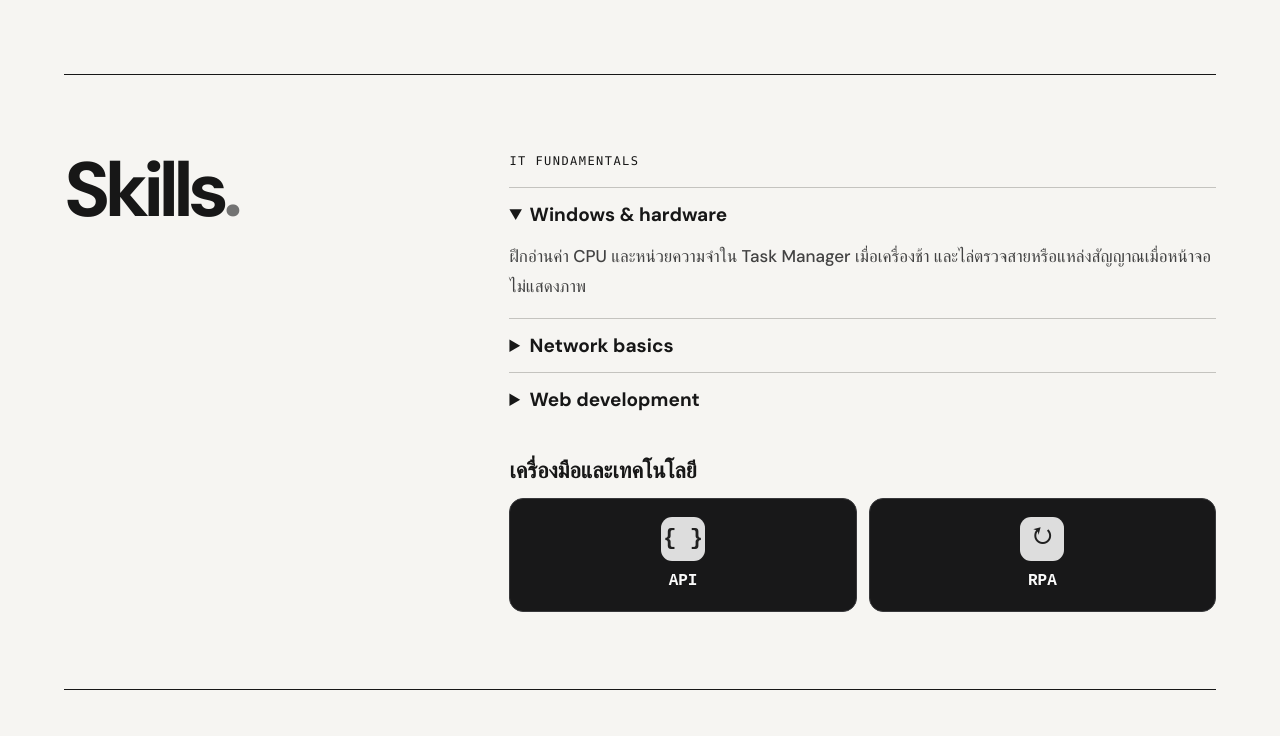
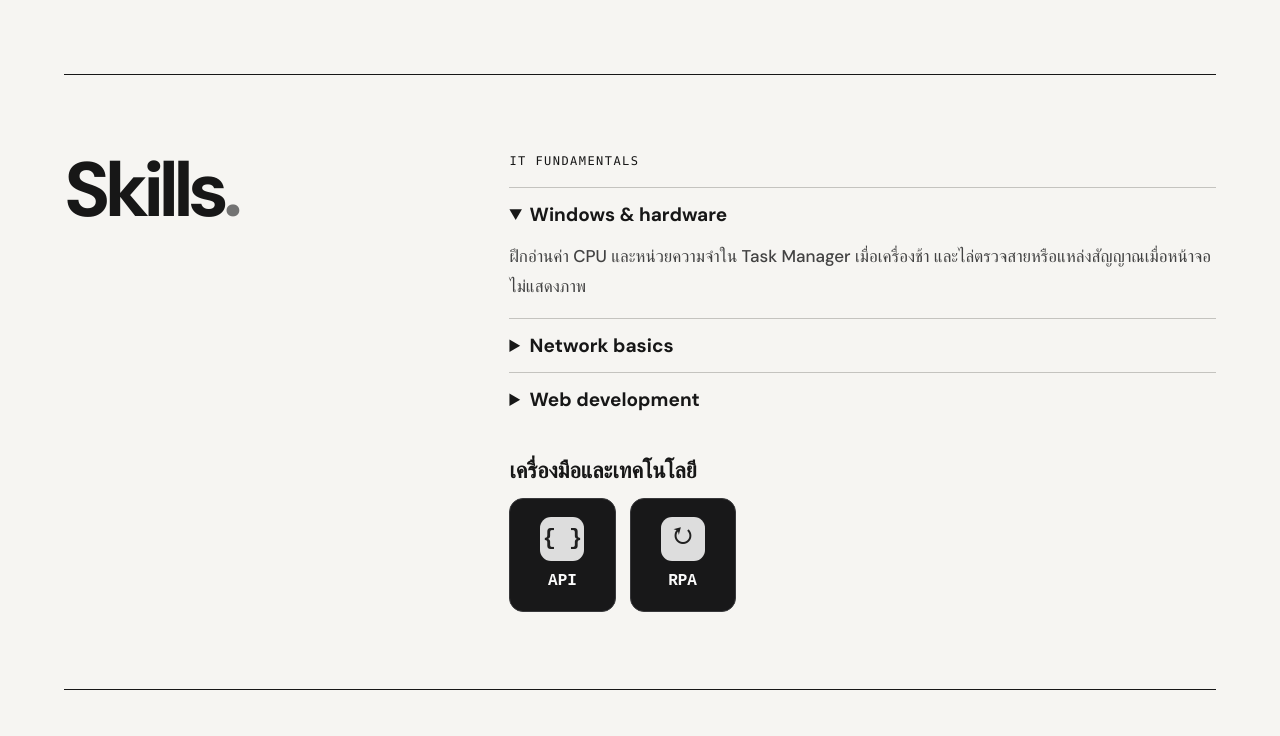
Before and after one commit to ThanakritFolk/ThanakritFolk, a plain HTML site: page index.html in a window 1280 px wide. Shown: the part 2104-2840 px from the top of the page. Drawn offline with Linux system fonts and the light colour scheme; a web font is replaced by a local one.

Commit message:
Expand skills gallery and remove Mypuppy from portfolio

```diff
--- a/style.css
+++ b/style.css
@@ -7,7 +7,11 @@ header{display:flex;align-items:center;justify-content:space-between;padding:20p
 @media(max-width:680px){header,main,footer{width:90%}nav a{padding:6px 9px}.hero{grid-template-columns:1fr;gap:26px}.hero h1{font-size:clamp(68px,15vw,96px)}figure img{height:290px;object-position:50% 27%}.row{grid-template-columns:1fr;gap:10px}.wordmark{font-size:28px}}
 @media(prefers-reduced-motion:reduce){:root{scroll-behavior:auto}}
 .tools-heading{margin:32px 0 14px;font-size:22px;letter-spacing:0}
-.tool-grid{display:grid;grid-template-columns:repeat(2,minmax(0,1fr));align-items:start;gap:12px}
+.skills-tools{grid-column:1/-1;min-width:0}
+#skills{row-gap:1.5rem}
+.tool-grid{display:grid;grid-template-columns:repeat(6,minmax(0,1fr));align-items:start;gap:14px}
+@media(max-width:1000px){.tool-grid{grid-template-columns:repeat(4,minmax(0,1fr))}}
+@media(max-width:680px){.tool-grid{grid-template-columns:repeat(2,minmax(0,1fr))}}
 .tool-card{background:#181819;color:#fafafa;border:1px solid #38383b;border-radius:14px;overflow:hidden}
 .tool-card summary{display:grid;justify-items:center;gap:9px;padding:18px;list-style:none;font:600 16px/1.4 ui-monospace,monospace}
 .tool-card summary::-webkit-details-marker{display:none}
```
